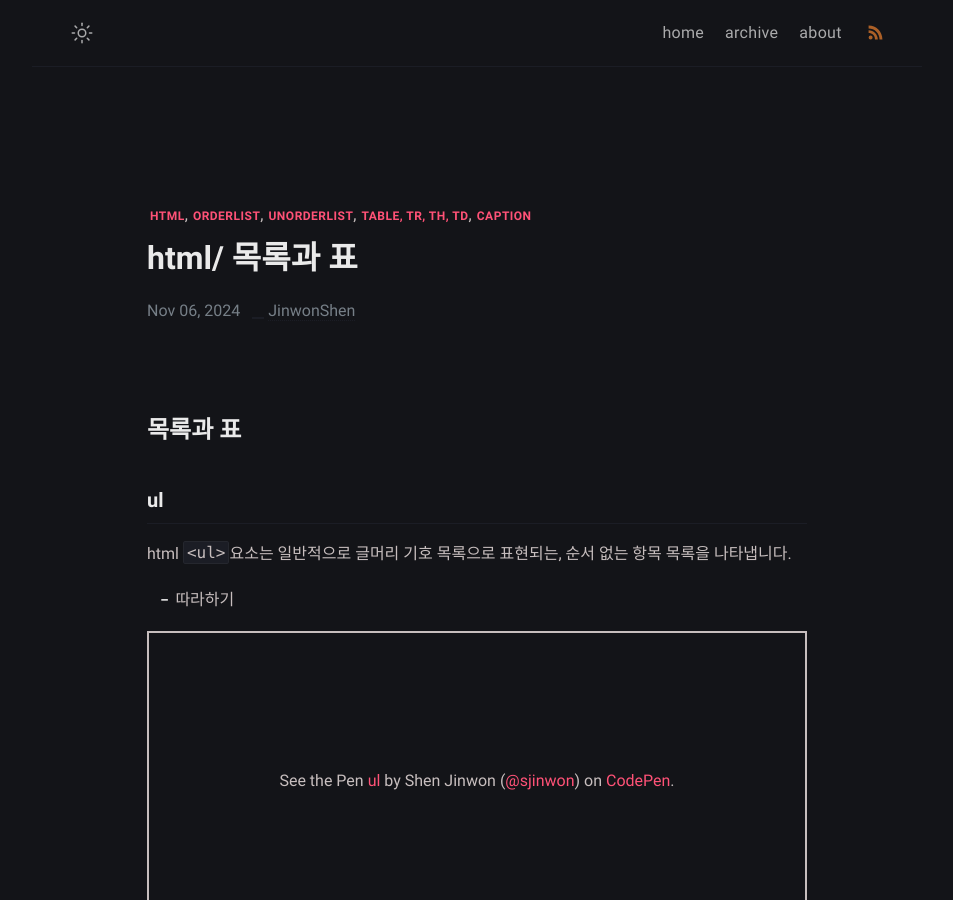
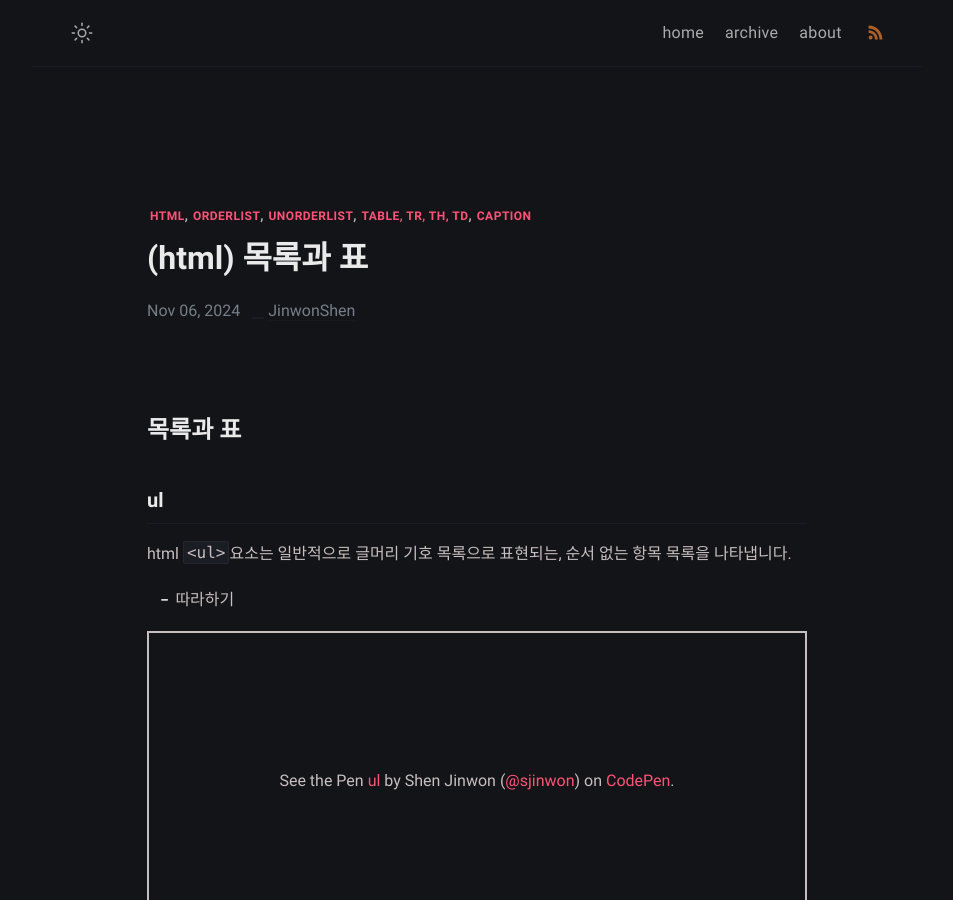
Before and after one commit to JinwonShen/JinwonShen.github.io, a Jekyll site: the page built from _posts/html-list/2024-11-06-html-list.md, in a window 1280 px wide and 900 px high. Shown: the whole window, without its empty margins (163-1116 px from the left). Built offline with Jekyll 4.4.1, drawn with Linux system fonts in a browser that asks for light colours.

```diff
--- a/_posts/html-list/2024-11-06-html-list.md
+++ b/_posts/html-list/2024-11-06-html-list.md
@@ -1,6 +1,6 @@
 ---
 layout: post
-title:  "html/ 목록과 표"
+title:  "(html) 목록과 표"
 date:   2024-11-06 23:08:00 +09:00
 categories: notice
 usemathjax: true
```
